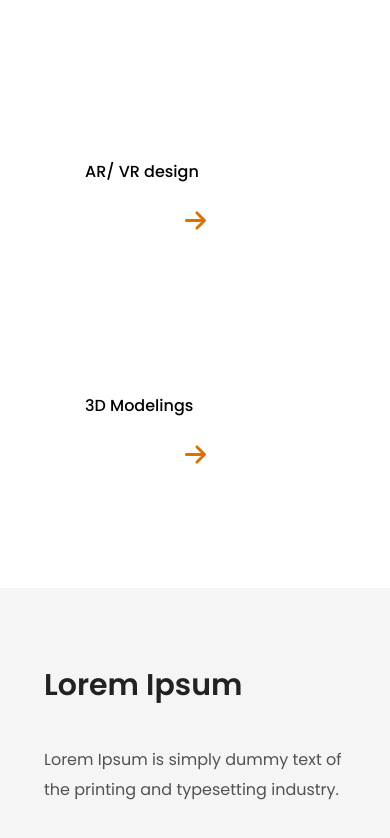
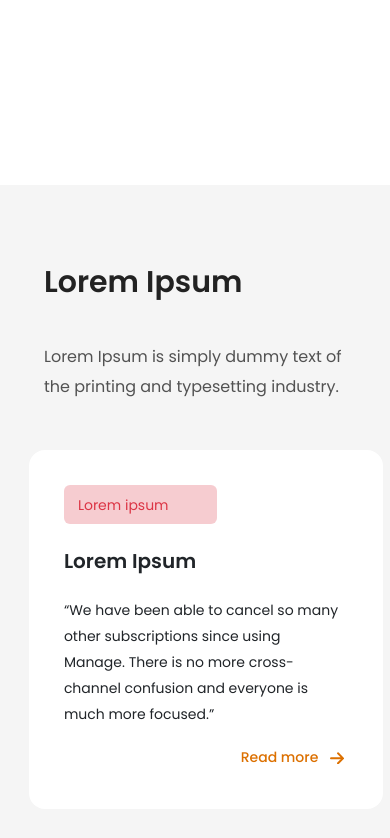
Before and after one commit to MuhammadAkbar-Ramazonov/imthon-4, a website: page index.html in a window 390 px wide. Shown: the part 2308-3146 px from the top of the page. Drawn offline with nearby package versions, Linux system fonts and the light colour scheme; files that its build step writes are made by us from their sources.

Commit message:
correct mistakes on list section

```diff
--- a/index.html
+++ b/index.html
@@ -93,21 +93,21 @@
                 </div>
                 <ul class="list-section-list mx-auto list-unstyled d-grid d-md-flex flex-column flex-md-row flex-wrap justify-content-center">
                     <li class="list-item text-center">
-                        <a class="list-item-link text-black  text-decoration-none" href="#"> Mobile Game Development</a>
+                        <a class="list-item-link text-black text-decoration-none" href="#"> Mobile Game Development</a>
                     </li>
                     <li class="list-item text-center">
-                        <a class="list-item-link text-black  text-decoration-none" href="#"> PC Game Development</a>
+                        <a class="list-item-link text-black text-decoration-none" href="#"> PC Game Development</a>
                     </li>
                     <li class="list-item text-center">
-                        <a class="list-item-link text-black  text-decoration-none" href="#"> PS4 Game Development</a>
+                        <a class="list-item-link text-black text-decoration-none" href="#"> PS4 Game Development</a>
                     </li>
                     <li class="list-item text-center">
-                        <a class="list-item-link text-black  text-decoration-none" href="#"> AR/VR Solutions</a>
+                        <a class="list-item-link text-black text-decoration-none" href="#"> AR/VR Solutions</a>
                     </li>
-                    <li class="list-item text-centerd-none d-md-block ">
+                    <li class="list-item text-centerd-none d-none d-md-block ">
                         <a class="list-item-link text-black  text-decoration-none" href="#"> AR/ VR design</a>
                     </li>
-                    <li class="list-item text-centerd-none d-md-block ">
+                    <li class="list-item text-centerd-none d-none d-md-block ">
                         <a class="list-item-link text-black  text-decoration-none" href="#"> 3D Modelings</a>
                     </li>
                 </ul>
```
